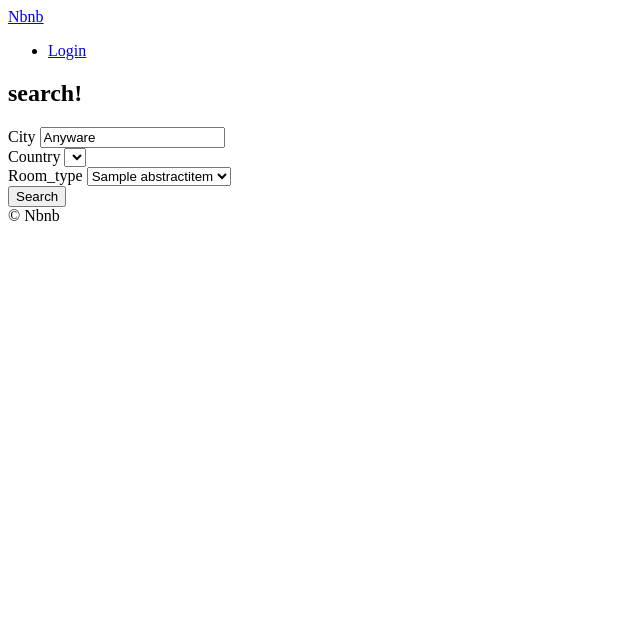
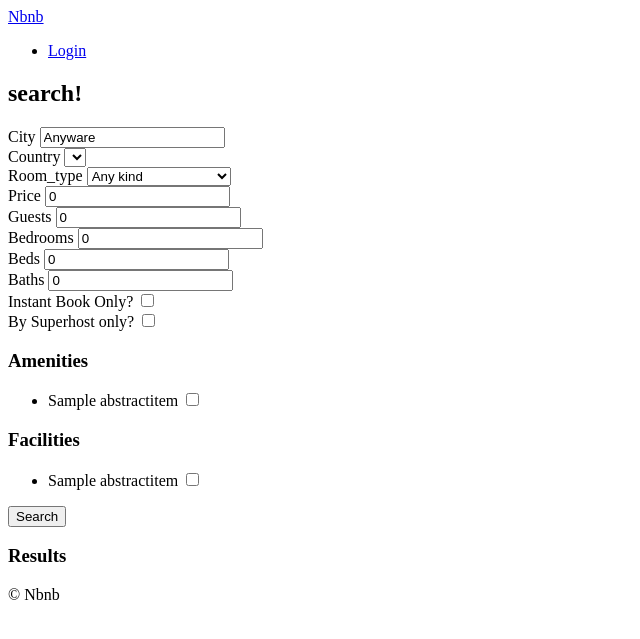
Before and after one commit to taehokwak/2202_python, a Django app: page /rooms/search in a window 1280 px wide. Shown: the top 639 px of the page, without its empty margins (0-640 px from the left). Run offline with Django 3.2, Linux system fonts and the light colour scheme; tables that the repository leaves empty hold one stand-in row (values such as "Sample post"); lists and menus that the app fills with data are empty; parts of the project's set-up code (start-up, migrations or seed data) failed here and were passed over.

Commit message:
#13.5 done

```diff
--- a/rooms/views.py
+++ b/rooms/views.py
@@ -1,3 +1,4 @@
+from random import choices
 from django.views.generic import ListView, DetailView
 from django.shortcuts import render
 from django_countries import countries
@@ -23,9 +24,87 @@ class RoomDetal(DetailView):
 def search(request):
     city = request.GET.get("city", "Anyware")
     city = str.capitalize(city)
+    country = request.GET.get("country", "KR")
+    room_type = int(request.GET.get("room_type", 0))
+    price = int(request.GET.get("price", 0))
+    guests = int(request.GET.get("guests", 0))
+    bedrooms = int(request.GET.get("bedrooms", 0))
+    beds = int(request.GET.get("beds", 0))
+    baths = int(request.GET.get("bath", 0))
+    instant = bool(request.GET.get("instant", False))
+    superhost = bool(request.GET.get("superhost", False))
+    s_amenities = request.GET.getlist("amenities")
+    s_facilities = request.GET.getlist("facilities")
+
+    form = {
+        "city": city,
+        "s_room_type": room_type,
+        "s_country": country,
+        "price": price,
+        "guests": guests,
+        "bedrooms": bedrooms,
+        "beds": beds,
+        "baths": baths,
+        "s_amenities": s_amenities,
+        "s_facilities": s_facilities,
+        "instant": instant,
+        "superhost": superhost,
+    }
+
     room_types = models.RoomType.objects.all()
+    amenities = models.Amenity.objects.all()
+    facilities = models.Facility.objects.all()
+
+    choices = {
+        "countries": countries,
+        "room_types": room_types,
+        "amenities": amenities,
+        "facilities": facilities,
+    }
+
+    filter_args = {}
+
+    if city != "Anywhere":
+        filter_args["city__startswith"] = city
+
+    filter_args["country"] = country
+
+    if room_type != 0:
+        filter_args["room_type__pk__exact"] = room_type
+
+    if price != 0:
+        filter_args["price__lte"] = price
+
+    if guests != 0:
+        filter_args["guests_gte"] = guests
+
+    if bedrooms != 0:
+        filter_args["bedrooms_gte"] = bedrooms
+
+    if beds != 0:
+        filter_args["beds_gte"] = beds
+
+    if baths != 0:
+        filter_args["baths_gte"] = baths
+
+    if instant is True:
+        filter_args["instant_book"] = True
+
+    if superhost is True:
+        filter_args["host__superhost"] = True
+
+    if len(s_amenities) > 0:
+        for s_amenitiy in s_amenities:
+            filter_args["amenities__pk"] = int(s_amenitiy)
+
+    if len(s_facilities) > 0:
+        for s_facilities in s_facilities:
+            filter_args["amenities__pk"] = int(s_facilities)
+
+    rooms = models.Room.objects.filter(**filter_args)
+
     return render(
         request,
         "rooms/search.html",
-        {"city": city, "countries": countries, "room_types": room_types},
+        {**form, **choices, "rooms": rooms},
     )
--- a/templates/rooms/search.html
+++ b/templates/rooms/search.html
@@ -24,7 +24,7 @@
             <label for="country">Country</label>
             <select id="country" name="country">
                 {% for country in countries %}
-                    <option  value="{{country.code}}">{{country.name}}</option>
+                    <option  value="{{country.code}}"{% if country.code == s_country %}selected{% endif %}>{{country.name}}</option>
                 {% endfor %}
             </select>
         </div>
@@ -32,13 +32,92 @@
         <div>
             <label for="room_type">Room_type</label>
             <select id="room_type" name="room_type">
+                <option value="0" {% if s_room_type == 0 %}seleted{% endif %}>Any kind</option>
                 {% for room_type in room_types %}
-                    <option  value="{{room_type.pk}}">{{room_type.name}}</option>
+                    <option  value="{{room_type.pk}}" {% if s_room_type == room_type.pk %}seleted{% endif %}>{{room_type.name}}</option>
                 {% endfor %}
             </select>
         </div>
 
+        <div>
+            <label for="room_type">Price</label>
+            <input value="{{price}}" type="number" name="pirce" id="price" placeholder="Price" />
+        </div>
+        <div>
+            <label for="guests">Guests</label>
+            <input value="{{guests}}" type="number" name="guests" id="guests" placeholder="Guests" />
+        </div>
+        <div>
+            <label for="bedrooms">Bedrooms</label>
+            <input value="{{bedrooms}}" type="number" name="bedrooms" id="bedrooms" placeholder="Bedrooms" />
+        </div>
+        <div>
+            <label for="beds">Beds</label>
+            <input value="{{beds}}" type="number" name="beds" id="beds" placeholder="Beds" />
+        </div>
+        <div>
+            <label for="baths">Baths</label>
+            <input value="{{baths}}" type="number" name="baths" id="baths" placeholder="Baths" />
+        </div>
+        <div>
+            <label for="instant">Instant Book Only?</label>
+            <input type="checkbox" name="instant" id="instant" {% if instant %}
+            checked
+            {% endif %}/>
+        </div>
+        <div>
+            <label for="superhost">By Superhost only?</label>
+            <input type="checkbox" name="superhost" id="superhost" {% if superhost %}
+            checked
+            {% endif %}/>
+        </div>
+        <div>
+            <h3>Amenities</h3>
+            <ul>
+                {% for amenity in amenities %}
+                    <li>
+                        <label for="a_{{amenity.pk}}">{{amenity.name}}</label>
+                        <input
+                            id="a_{{amenity.pk}}"
+                            name="amenities"
+                            type="checkbox"
+                            value={{amenity.pk}}
+                            {% if amenity.pk|slugify in s_amenities %}
+                                checked
+                            {% endif %}
+                        />
+                    </li>
+                {% endfor %}
+            </ul>
+        </div>
+        <div>
+            <h3>Facilities</h3>
+            <ul>
+                {% for facility in facilities %}
+                    <li>
+                        <label for="f_{{facility.pk}}">{{facility.name}}</label>
+                        <input
+                            id="f_{{facility.pk}}"
+                            name="facilities"
+                            type="checkbox"
+                            value={{facility.pk}}
+                            {% if facility.pk|slugify in s_facilities %}
+                                checked
+                            {% endif %}
+                        />
+                    </li>
+                {% endfor %}
+            </ul>
+        </div>
         <button>Search</button>
     </form>
 
+    <h3>Results</h3>
+
+
+    {% for room in rooms %}
+        <h3>{{room.name}}</h3>
+    {% endfor %}
+
+
 {% endblock content %}
```
